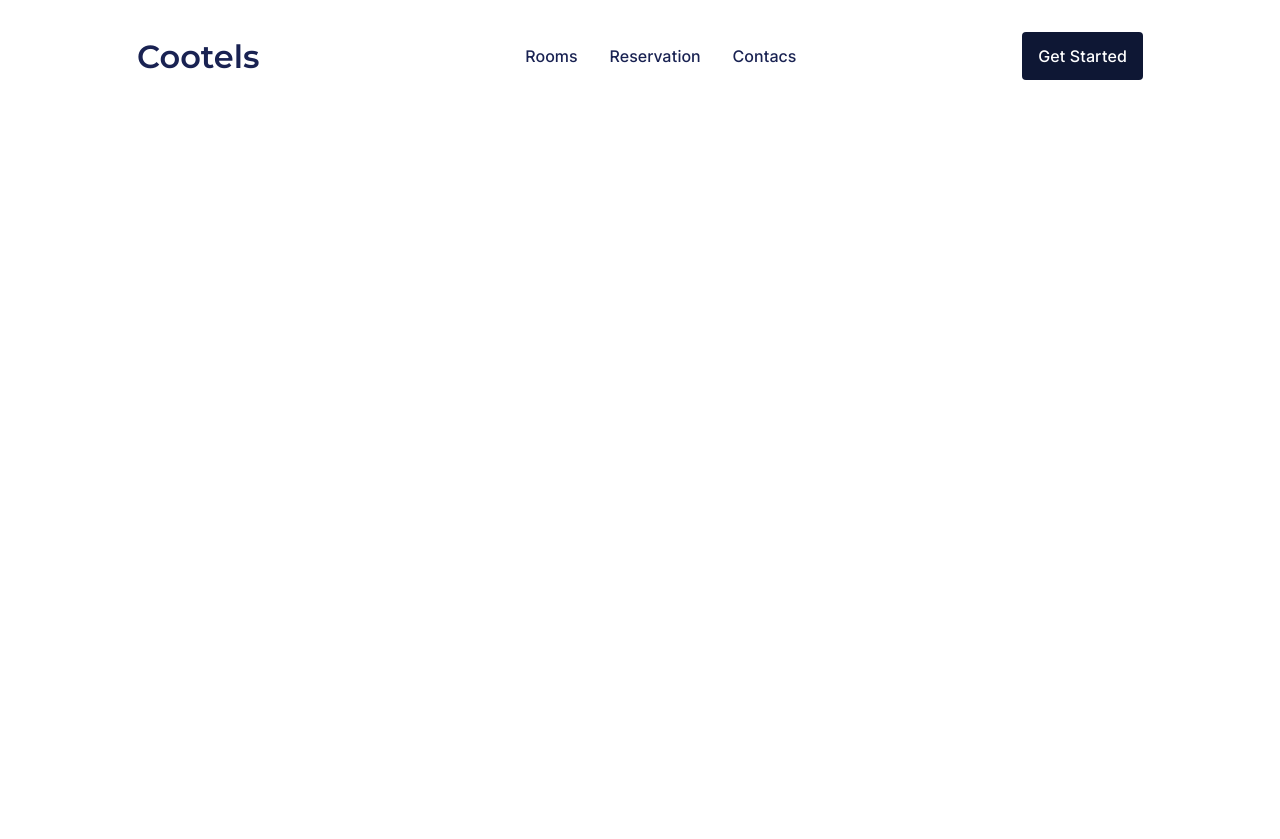
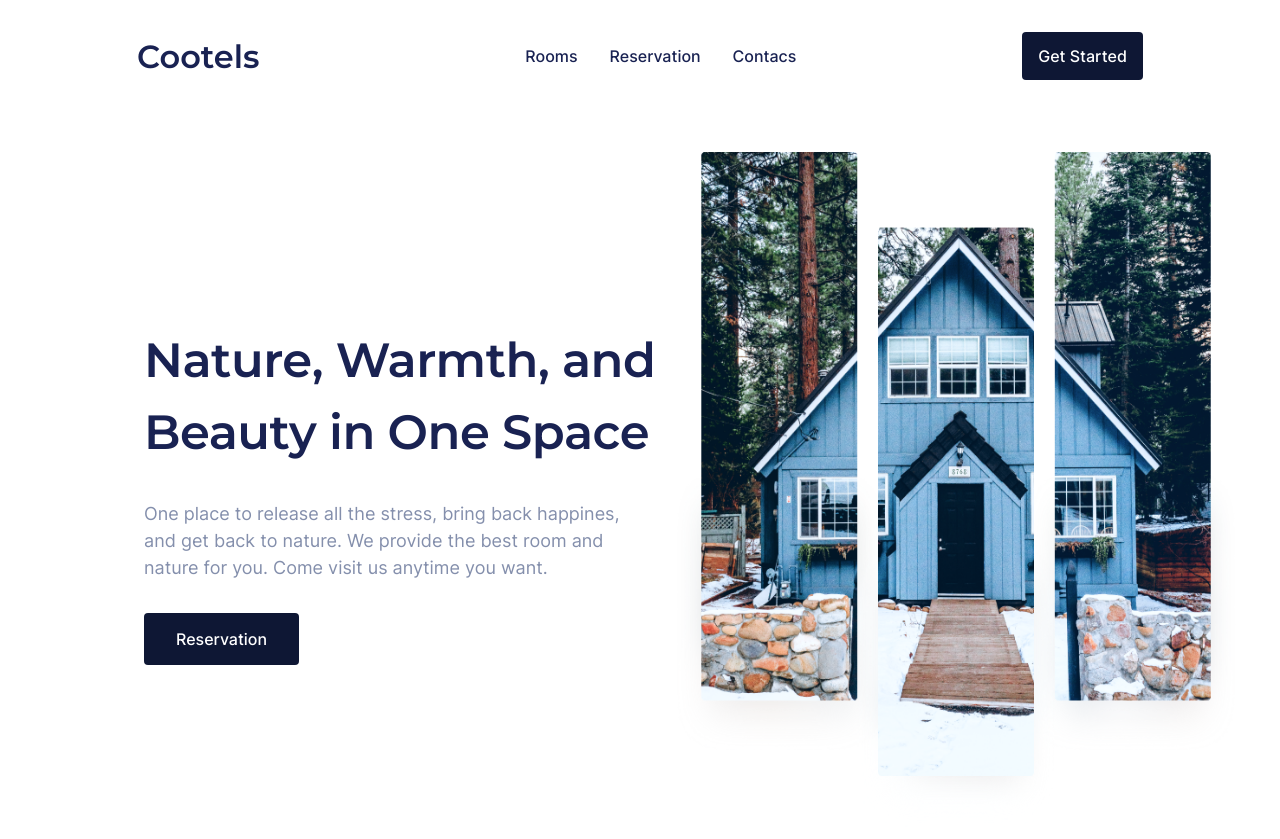
Before and after one commit to 1Slivador1Dali1/Cootels, a plain HTML site: page index.html in a window 1280 px wide. Before the commit the page ends 800 px from the top, so only its background shows below. Drawn offline with Linux system fonts and the light colour scheme.

Commit message:
add hero section

```diff
--- a/index.html
+++ b/index.html
@@ -24,5 +24,19 @@
             <button class="button">Get Started</button>
         </div>
     </header>
+
+    <section class="section">
+        <div class="hero">
+                <div class="hero__left">
+                    <div class="hero__h1">Nature, Warmth, and<br> Beauty in One Space</div>
+                    <div class="hero__p">One place to release all the stress, bring back happines,<br> and get back to nature. We provide the best room and<br> nature for you. Come visit us anytime you want.</div>
+                    <button class="button button_pad">Reservation</button>
+                </div>
+                <div class="hero__right">
+                    <img src="./images/group-ph-header.png" alt="">
+                </div>
+
+        </div>
+    </section>
 </body>
 </html>
--- a/style/components.css
+++ b/style/components.css
@@ -15,4 +15,5 @@
 
 .button_pad {
     padding: 16px 32px;
+    margin-left: 0;
 }
--- a/style/page.css
+++ b/style/page.css
@@ -0,0 +1,42 @@
+.hero {
+    max-width: var(--layout-width);
+    margin: 0 auto;
+    display: flex;
+    justify-content: space-between;
+    align-items: center;
+    padding: 40px 24px;
+}
+
+.hero__left {
+    display: flex;
+    flex-direction: column;
+    justify-content: space-between;
+    gap: 32px;
+    margin: 0;
+    margin-left: 120px;
+}
+
+.hero__h1 {
+    margin: 0;
+    font-family: var(--second-family);
+    font-weight: 600;
+    font-size: 48px;
+    line-height: 1.5;
+    letter-spacing: -0.01em;
+    color: var(--color-text-pr);
+}
+
+.hero__p {
+    font-family: var(--font-family);
+    font-weight: 400;
+    font-size: 18px;
+    line-height: 150%;
+    color: var(--color-text-st);
+    margin-left: 0;
+}
+
+.hero__right img {
+    width: 100%;
+    max-width: 570px;
+    height: 680px;
+}
```
